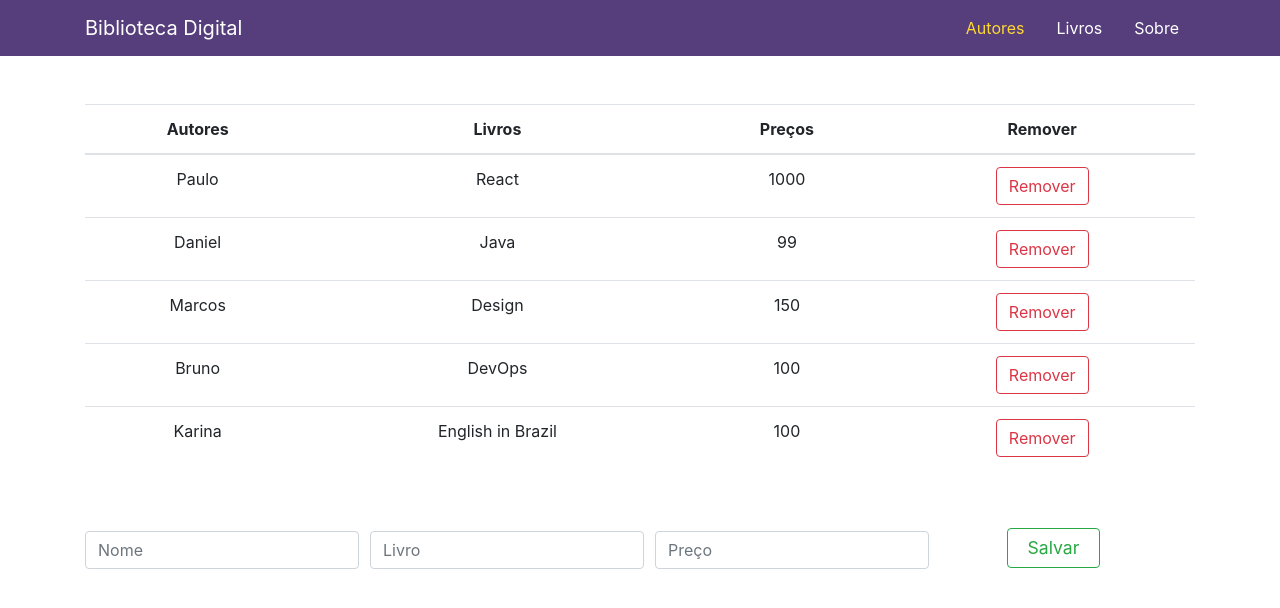
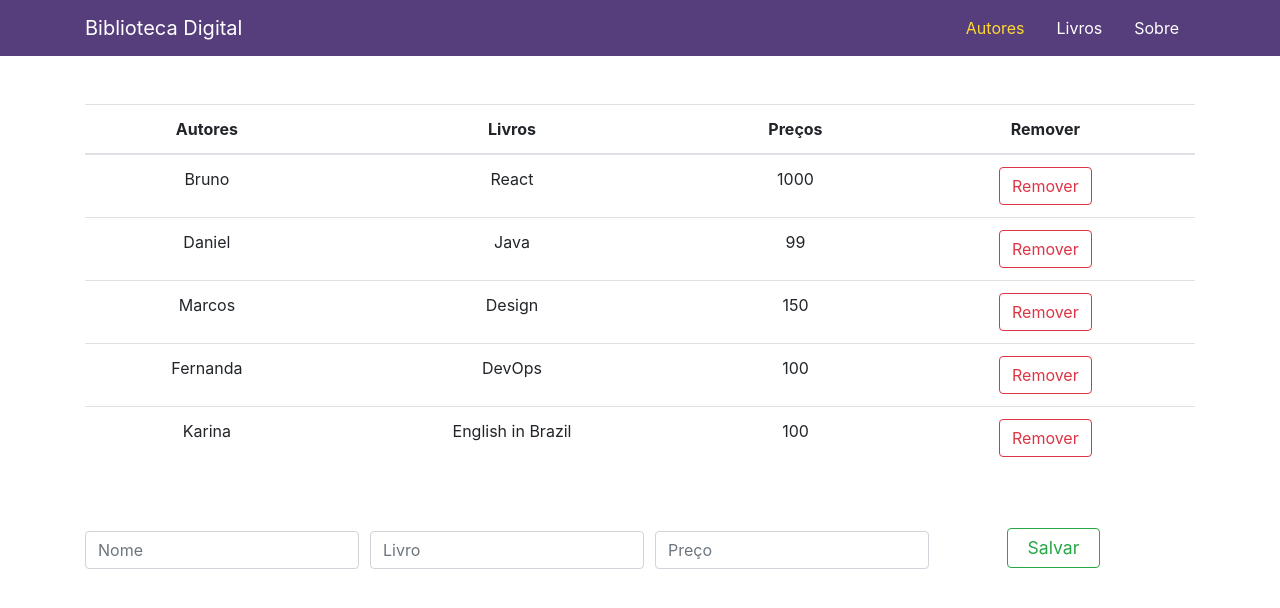
Before and after one commit to RobsonVinicius/react-reusable-components, a React (Create React App) app: page / in a window 1280 px wide. Shown: the top 608 px of the page. Built offline with nearby package versions, Linux system fonts and the light colour scheme.

Commit message:
test table

```diff
--- a/src/App.js
+++ b/src/App.js
@@ -10,7 +10,7 @@ class App extends Component {
   state = {
     authors: [
       {
-        name: 'Paulo',
+        name: 'Bruno',
         book: 'React',
         price: '1000'
 
@@ -26,7 +26,7 @@ class App extends Component {
         price: '150'
       },
       {
-        name: 'Bruno',
+        name: 'Fernanda',
         book: 'DevOps',
         price: '100'
       },
```
